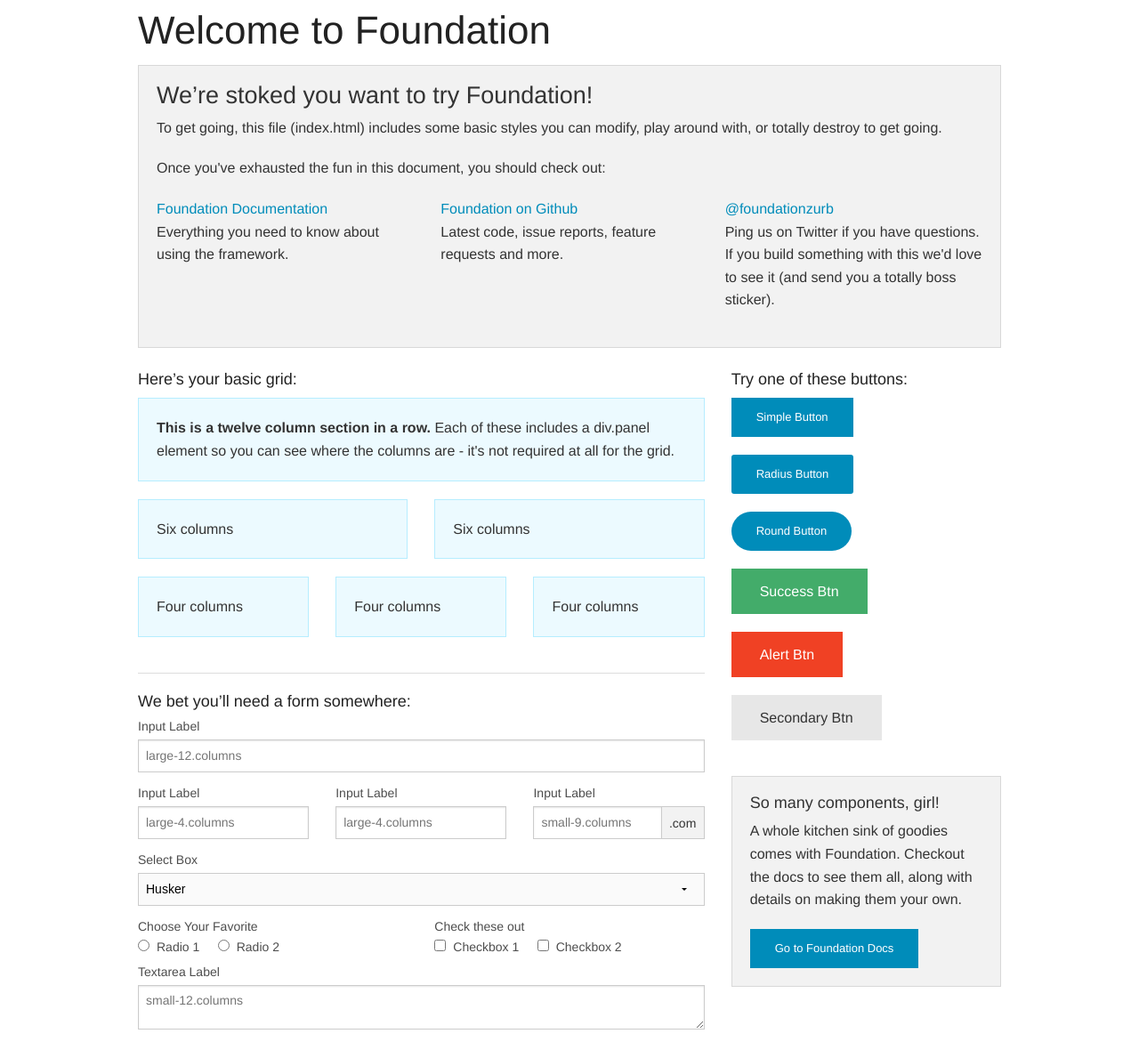
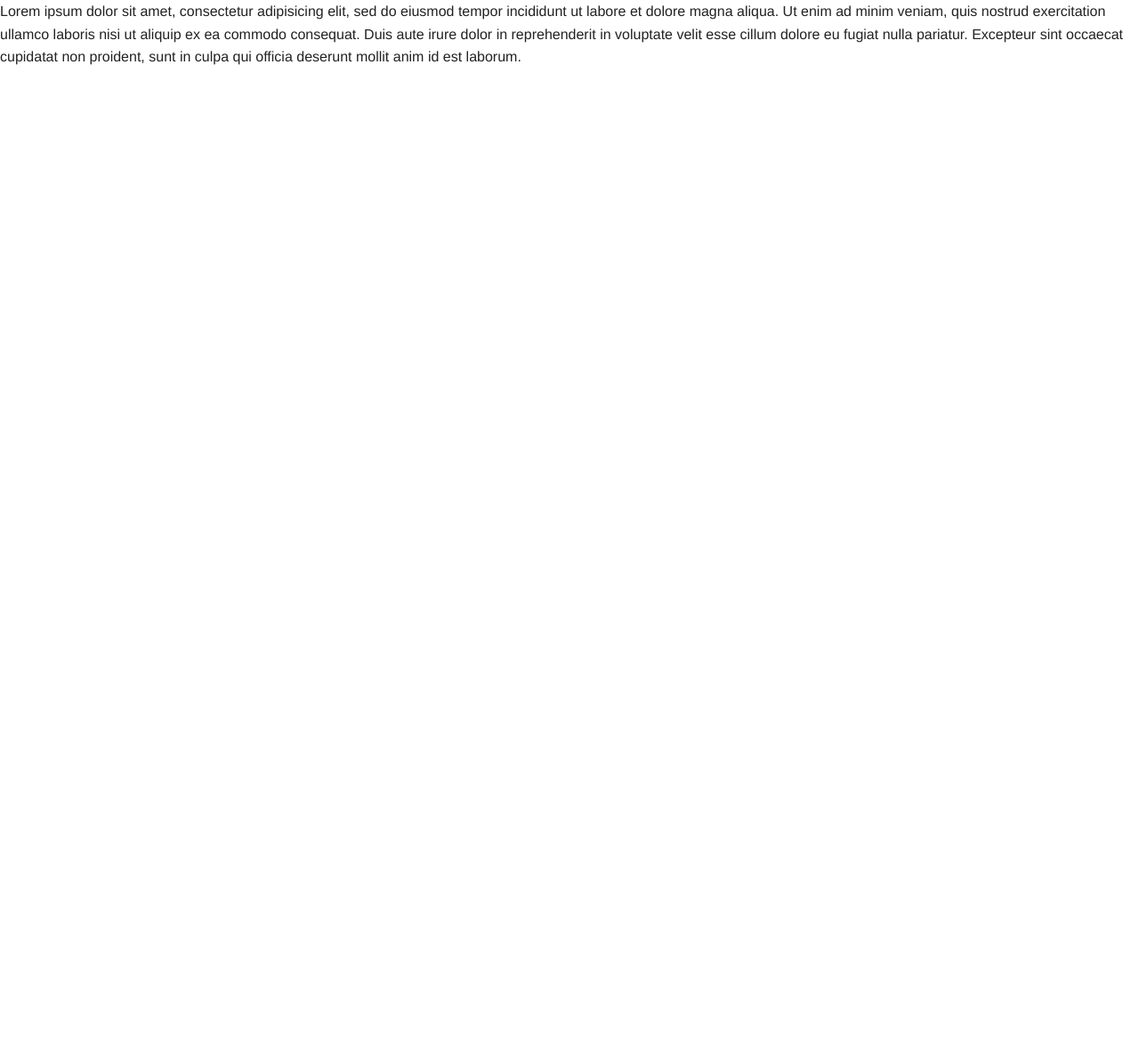
Before and after one commit to lvarney14/p2-dvr-app, a plain HTML site: page index.html in a window 1280 px wide. Shown: the whole page at 89% size. After the commit the page ends 800 px from the top, so only its background shows below. Drawn offline with Linux system fonts and the light colour scheme.

Commit message:
1st commit

```diff
--- a/index.html
+++ b/index.html
@@ -3,158 +3,23 @@
   <head>
     <meta charset="utf-8" />
     <meta name="viewport" content="width=device-width, initial-scale=1.0" />
-    <title>Foundation | Welcome</title>
+    <title> P2: DVR App</title>
     <link rel="stylesheet" href="css/foundation.css" />
     <script src="js/vendor/modernizr.js"></script>
   </head>
   <body>
+    <div class"row">
+      <div class"small-12 columns">
+              <p>Lorem ipsum dolor sit amet, consectetur adipisicing elit, sed do eiusmod
+            tempor incididunt ut labore et dolore magna aliqua. Ut enim ad minim veniam,
+            quis nostrud exercitation ullamco laboris nisi ut aliquip ex ea commodo
+            consequat. Duis aute irure dolor in reprehenderit in voluptate velit esse
+            cillum dolore eu fugiat nulla pariatur. Excepteur sint occaecat cupidatat non
+            proident, sunt in culpa qui officia deserunt mollit anim id est laborum.</p>
 
-    <div class="row">
-      <div class="large-12 columns">
-        <h1>Welcome to Foundation</h1>
-      </div>
-    </div>
 
-    <div class="row">
-      <div class="large-12 columns">
-      	<div class="panel">
-	        <h3>We&rsquo;re stoked you want to try Foundation! </h3>
-	        <p>To get going, this file (index.html) includes some basic styles you can modify, play around with, or totally destroy to get going.</p>
-	        <p>Once you've exhausted the fun in this document, you should check out:</p>
-	        <div class="row">
-	        	<div class="large-4 medium-4 columns">
-	    		<p><a href="http://foundation.zurb.com/docs">Foundation Documentation</a><br />Everything you need to know about using the framework.</p>
-	    	</div>
-	        	<div class="large-4 medium-4 columns">
-	        		<p><a href="http://github.com/zurb/foundation">Foundation on Github</a><br />Latest code, issue reports, feature requests and more.</p>
-	        	</div>
-	        	<div class="large-4 medium-4 columns">
-	        		<p><a href="http://twitter.com/foundationzurb">@foundationzurb</a><br />Ping us on Twitter if you have questions. If you build something with this we'd love to see it (and send you a totally boss sticker).</p>
-	        	</div>
-					</div>
-      	</div>
-      </div>
-    </div>
-
-    <div class="row">
-      <div class="large-8 medium-8 columns">
-        <h5>Here&rsquo;s your basic grid:</h5>
-        <!-- Grid Example -->
-
-        <div class="row">
-          <div class="large-12 columns">
-            <div class="callout panel">
-              <p><strong>This is a twelve column section in a row.</strong> Each of these includes a div.panel element so you can see where the columns are - it's not required at all for the grid.</p>
-            </div>
-          </div>
-        </div>
-        <div class="row">
-          <div class="large-6 medium-6 columns">
-            <div class="callout panel">
-              <p>Six columns</p>
-            </div>
-          </div>
-          <div class="large-6 medium-6 columns">
-            <div class="callout panel">
-              <p>Six columns</p>
-            </div>
-          </div>
-        </div>
-        <div class="row">
-          <div class="large-4 medium-4 small-4 columns">
-            <div class="callout panel">
-              <p>Four columns</p>
-            </div>
-          </div>
-          <div class="large-4 medium-4 small-4 columns">
-            <div class="callout panel">
-              <p>Four columns</p>
-            </div>
-          </div>
-          <div class="large-4 medium-4 small-4 columns">
-            <div class="callout panel">
-              <p>Four columns</p>
-            </div>
-          </div>
-        </div>
-
-        <hr />
-
-        <h5>We bet you&rsquo;ll need a form somewhere:</h5>
-        <form>
-				  <div class="row">
-				    <div class="large-12 columns">
-				      <label>Input Label</label>
-				      <input type="text" placeholder="large-12.columns" />
-				    </div>
-				  </div>
-				  <div class="row">
-				    <div class="large-4 medium-4 columns">
-				      <label>Input Label</label>
-				      <input type="text" placeholder="large-4.columns" />
-				    </div>
-				    <div class="large-4 medium-4 columns">
-				      <label>Input Label</label>
-				      <input type="text" placeholder="large-4.columns" />
-				    </div>
-				    <div class="large-4 medium-4 columns">
-				      <div class="row collapse">
-				        <label>Input Label</label>
-				        <div class="small-9 columns">
-				          <input type="text" placeholder="small-9.columns" />
-				        </div>
-				        <div class="small-3 columns">
-				          <span class="postfix">.com</span>
-				        </div>
-				      </div>
-				    </div>
-				  </div>
-				  <div class="row">
-				    <div class="large-12 columns">
-				      <label>Select Box</label>
-				      <select>
-				        <option value="husker">Husker</option>
-				        <option value="starbuck">Starbuck</option>
-				        <option value="hotdog">Hot Dog</option>
-				        <option value="apollo">Apollo</option>
-				      </select>
-				    </div>
-				  </div>
-				  <div class="row">
-				    <div class="large-6 medium-6 columns">
-				      <label>Choose Your Favorite</label>
-				      <input type="radio" name="pokemon" value="Red" id="pokemonRed"><label for="pokemonRed">Radio 1</label>
-				      <input type="radio" name="pokemon" value="Blue" id="pokemonBlue"><label for="pokemonBlue">Radio 2</label>
-				    </div>
-				    <div class="large-6 medium-6 columns">
-				      <label>Check these out</label>
-				      <input id="checkbox1" type="checkbox"><label for="checkbox1">Checkbox 1</label>
-				      <input id="checkbox2" type="checkbox"><label for="checkbox2">Checkbox 2</label>
-				    </div>
-				  </div>
-				  <div class="row">
-				    <div class="large-12 columns">
-				      <label>Textarea Label</label>
-				      <textarea placeholder="small-12.columns"></textarea>
-				    </div>
-				  </div>
-				</form>
       </div>
 
-      <div class="large-4 medium-4 columns">
-			  <h5>Try one of these buttons:</h5>
-			  <p><a href="#" class="small button">Simple Button</a><br/>
-        <a href="#" class="small radius button">Radius Button</a><br/>
-        <a href="#" class="small round button">Round Button</a><br/>
-        <a href="#" class="medium success button">Success Btn</a><br/>
-        <a href="#" class="medium alert button">Alert Btn</a><br/>
-        <a href="#" class="medium secondary button">Secondary Btn</a></p>
-				<div class="panel">
-        	<h5>So many components, girl!</h5>
-        	<p>A whole kitchen sink of goodies comes with Foundation. Checkout the docs to see them all, along with details on making them your own.</p>
-        	<a href="http://foundation.zurb.com/docs/" class="small button">Go to Foundation Docs</a>
-        </div>
-      </div>
     </div>
 
     <script src="js/vendor/jquery.js"></script>
```
